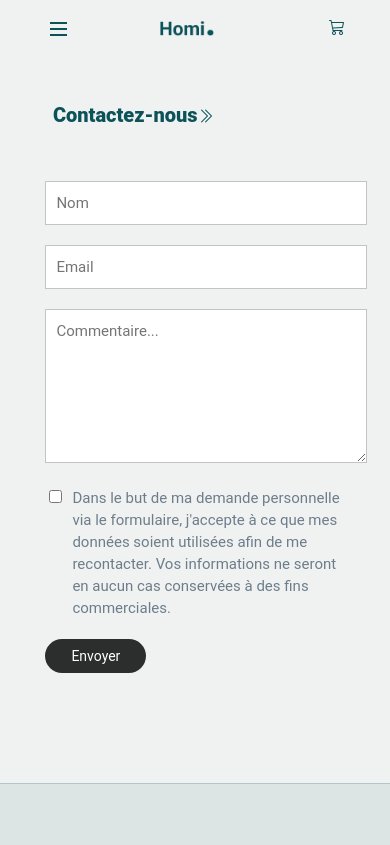
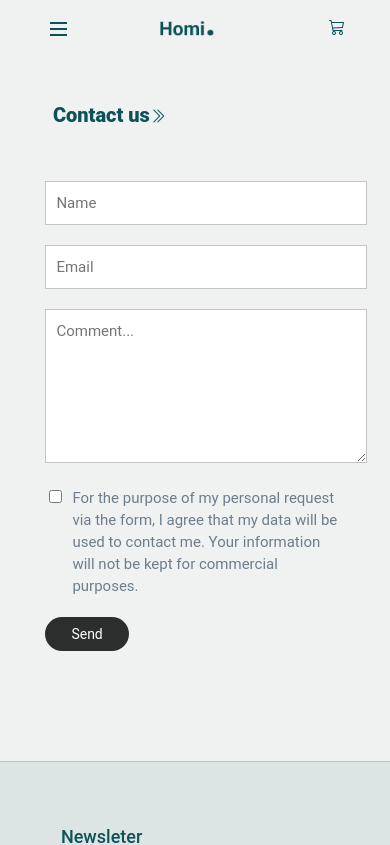
Before and after one commit to jorisval/homi, a React (Create React App) app in the folder frontend/: page /contact in a window 390 px wide. Shown: the top 845 px of the page. Built offline with nearby package versions, Linux system fonts and the light colour scheme.

Commit message:
Setting up responsive contact page - updating cart section and pricing symbol

```diff
--- a/frontend/src/components/common/Cart.jsx
+++ b/frontend/src/components/common/Cart.jsx
@@ -181,16 +181,18 @@ function Cart() {
                             <span>{item.name}</span>
                             <span className="bi bi-x" onClick={() => removeItem(itemIndex, orderInfos.orderItems[index].option)}></span>
                         </div>
-                        <div className="cart-content-product__part2-option">
-                            <span>{orderInfos.orderItems[itemIndex].option}</span>
-                        </div>
+                        {orderInfos.orderItems[itemIndex].option && (
+                            <div className="cart-content-product__part2-option">
+                                <span>{orderInfos.orderItems[itemIndex].option}</span>
+                            </div>
+                        )}
                         <div className="cart-content-product__part2-quantity">
                             <div className="quantity">
                                 <button className="quantity__button-down" onClick={() => downQuantity(itemIndex)}>-</button>
                                 <input type="number" id="quantity" value={orderInfos.orderItems[itemIndex].quantity} onChange={(e) => setQuantity(itemIndex, Number(e.target.value))} />
                                 <button className="quantity__button-up" onClick={() => upQuantity(itemIndex)}>+</button>
                             </div>
-                            <div className="price">{totalPrice}€</div>
+                            <div className="price">${totalPrice}</div>
                         </div>
                     </div>
                 </div>
@@ -203,21 +205,21 @@ function Cart() {
             <div className="background" onClick={handleCartBackgroundClick}></div>
             <div className="cart-content">
                 <div className="cart-content__header">
-                    <span>Panier</span>
+                    <span>Cart</span>
                     <span className="bi bi-x" onClick={handleCartContentCloseClick}></span>
                 </div>
                 {productList}
                 {productIds.length > 0 && (
                     <>
                         <div className="cart-content-subtotal">
-                            <span>Sous-total</span>
+                            <span>Subtotal</span>
                             {isLoading ?
                                 <SkeletonText style={{width: '10%'}}/> :
-                                <span className="price">{subtotal}€</span>
+                                <span className="price">${subtotal}</span>
                             }
                         </div>
                         <div className="cart-content-payment">
-                            <Link to='/checkout' className="payment-button" onClick={handlePaymentButtonClick}><span className="bi bi-credit-card"></span>Paiement sécurisé</Link>
+                            <Link to='/checkout' className="payment-button" onClick={handlePaymentButtonClick}><span className="bi bi-credit-card"></span>Secure payment</Link>
                         </div>
                     </>
                 )}
--- a/frontend/src/components/layout/catalog-view.jsx
+++ b/frontend/src/components/layout/catalog-view.jsx
@@ -37,7 +37,7 @@ function CatalogView() {
                                     <div className="service__content">
                                         <img src={product.images[0]} alt=""/>
                                         <p>{product.name}</p>
-                                        <span>{product.price}€</span>
+                                        <span>${product.price}</span>
                                     </div>
                                     <div className={`service__background ${
                                         activeProduct === index ? "active" : ""
--- a/frontend/src/components/pages/Catalog.jsx
+++ b/frontend/src/components/pages/Catalog.jsx
@@ -55,7 +55,7 @@ function Catalog() {
                                         <div className="service__content">
                                             <img src={product.images[0]} alt=""/>
                                             <p>{product.name}</p>
-                                            <span>{product.price}€</span>
+                                            <span>${product.price}</span>
                                         </div>
                                         <div className={`service__background ${
                                             activeProduct === product._id ? "active" : ""
--- a/frontend/src/components/pages/Contact.jsx
+++ b/frontend/src/components/pages/Contact.jsx
@@ -52,15 +52,15 @@ function Contact() {
     return(
         <ContactContainer className="contact">
             <div className="pages-title">
-                <h1>Contactez-nous<span className="bi bi-chevron-double-right"></span></h1>
+                <h1>Contact us<span className="bi bi-chevron-double-right"></span></h1>
             </div>
             <div className="contact-form">
                 <form onSubmit={handleSubmit}>
-                    <div><input type="text" name="name" id="name" placeholder="Nom"/></div>
+                    <div><input type="text" name="name" id="name" placeholder="Name"/></div>
                     <div><input type="email" name="email" id="email" placeholder="Email"/></div>
-                    <div><textarea name="comment" id="comment" rows="6" placeholder="Commentaire..."></textarea></div>
-                    <div className="checkbox"><input type="checkbox" name="agree" id="agree"/><label for="">Dans le but de ma demande personnelle via le formulaire, j'accepte à ce que mes données soient utilisées afin de me recontacter. Vos informations ne seront en aucun cas conservées à des fins commerciales.</label></div>
-                    <div><input type="submit" value="Envoyer"/></div>
+                    <div><textarea name="comment" id="comment" rows="6" placeholder="Comment..."></textarea></div>
+                    <div className="checkbox"><input type="checkbox" name="agree" id="agree"/><label for="">For the purpose of my personal request via the form, I agree that my data will be used to contact me. Your information will not be kept for commercial purposes.</label></div>
+                    <div><input type="submit" value="Send"/></div>
                 </form>
             </div>
             {showThankYouPopup && (
--- a/frontend/src/components/pages/Product.jsx
+++ b/frontend/src/components/pages/Product.jsx
@@ -107,7 +107,7 @@ function Product() {
                         <div className="product-hero__part-2">
                             <div className="product-title">
                                 <h2>{data.name}</h2>
-                                <span>{data.price}€</span>
+                                <span>${data.price}</span>
                             </div>
                             { data.options && data.options.map((option, index) => {
                                 return(
```
